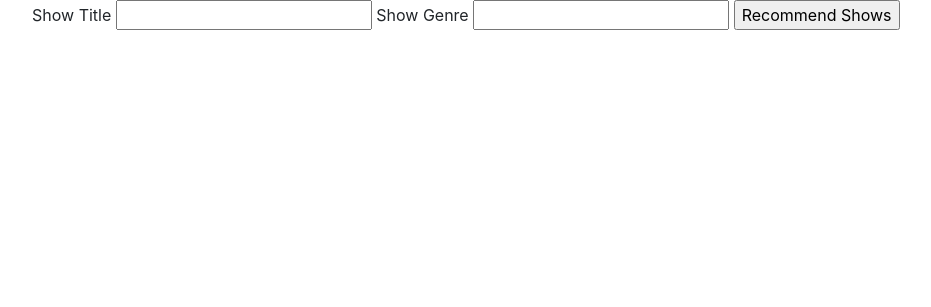
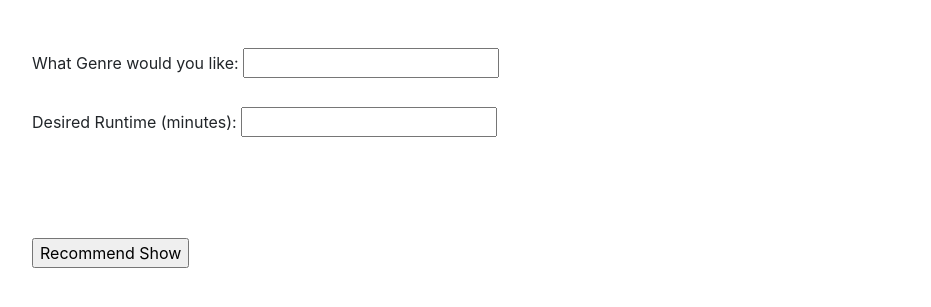
Before and after one commit to Aman-Sajeev/348appv1, a Flask app: page /recommend in a window 1280 px wide. Shown: the part 56-363 px from the top of the page, without its empty margins (53-984 px from the left). Run offline with Flask 2, Linux system fonts and the light colour scheme; some libraries are stand-ins or nearby versions.

Commit message:
Update recommend.html

```diff
--- a/templates/recommend.html
+++ b/templates/recommend.html
@@ -6,10 +6,13 @@
 
 {% block content %}
   <form method="post">
-    <label for="title">Show Title</label>
-    <input name="title" id="title" required>
-    <label for="content">Show Genre</label>
+    <br><br>
+    <label for="content">What Genre would you like: </label>
     <input type="text" name="content" id="content" required>
-    <input type="submit" value="Recommend Shows">
+    <br><br>
+    <label for="minutes">Desired Runtime (minutes): </label>
+    <input name="minutes" id="minutes" required>
+    <br><br><br><br><br>
+    <input type="submit" value="Recommend Show">
   </form>
 {% endblock %}
```
